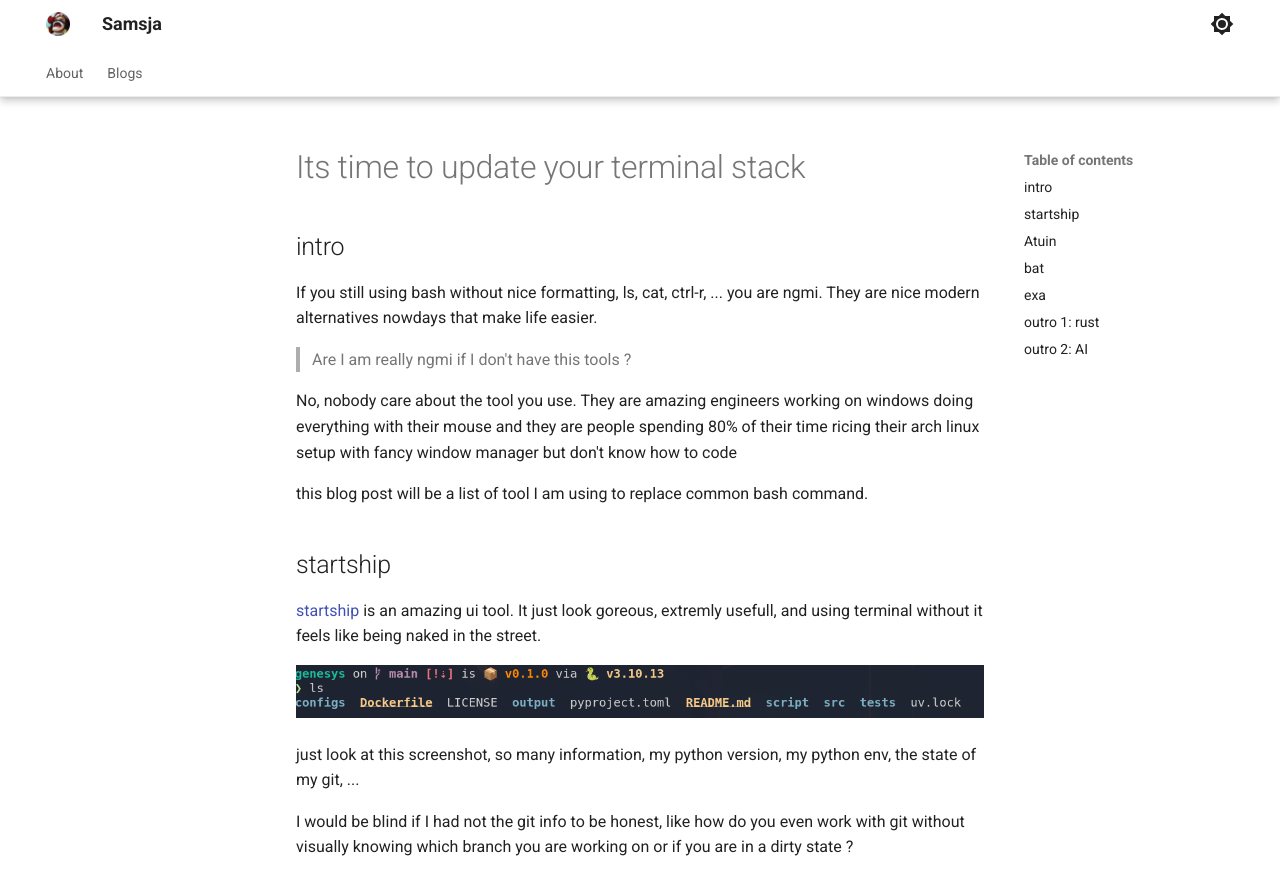
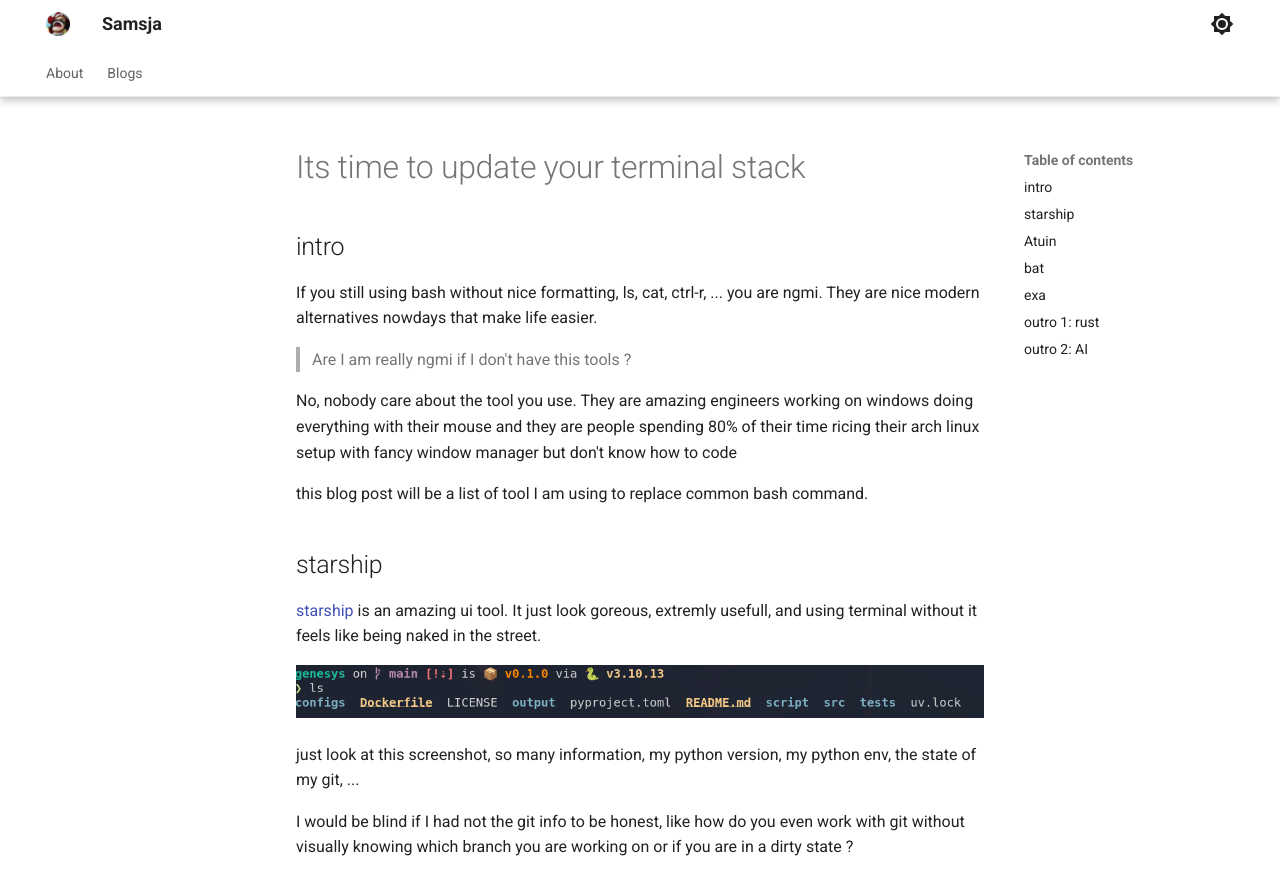
Before and after one commit to samsja/samsja.github.io, an MkDocs documentation site: the page built from docs/blogs/terminal/time_to_upgrade_your_terminal_stack.md, in a window 1280 px wide and 900 px high. Shown: the top 895 px of the window. Built offline with MkDocs 1.6.1 and Material for MkDocs 9.7.7, drawn with Linux system fonts in a browser that asks for light colours.

Commit message:
fix typo
Signed-off-by: Sami Jaghouar <sami.jaghouar@gmail.com>

```diff
--- a/docs/blogs/terminal/time_to_upgrade_your_terminal_stack.md
+++ b/docs/blogs/terminal/time_to_upgrade_your_terminal_stack.md
@@ -13,9 +13,9 @@ No, nobody care about the tool you use. They are amazing engineers working on wi
 
 this blog post will be a list of tool I am using to replace common bash command.
 
-## startship
+## starship
 
-[startship](https://github.com/starship/starship) is an amazing ui tool. It just look goreous, extremly usefull, and using terminal without it feels like being naked in the street.
+[starship](https://github.com/starship/starship) is an amazing ui tool. It just look goreous, extremly usefull, and using terminal without it feels like being naked in the street.
 
 
 ![starship](starship.png)
```
